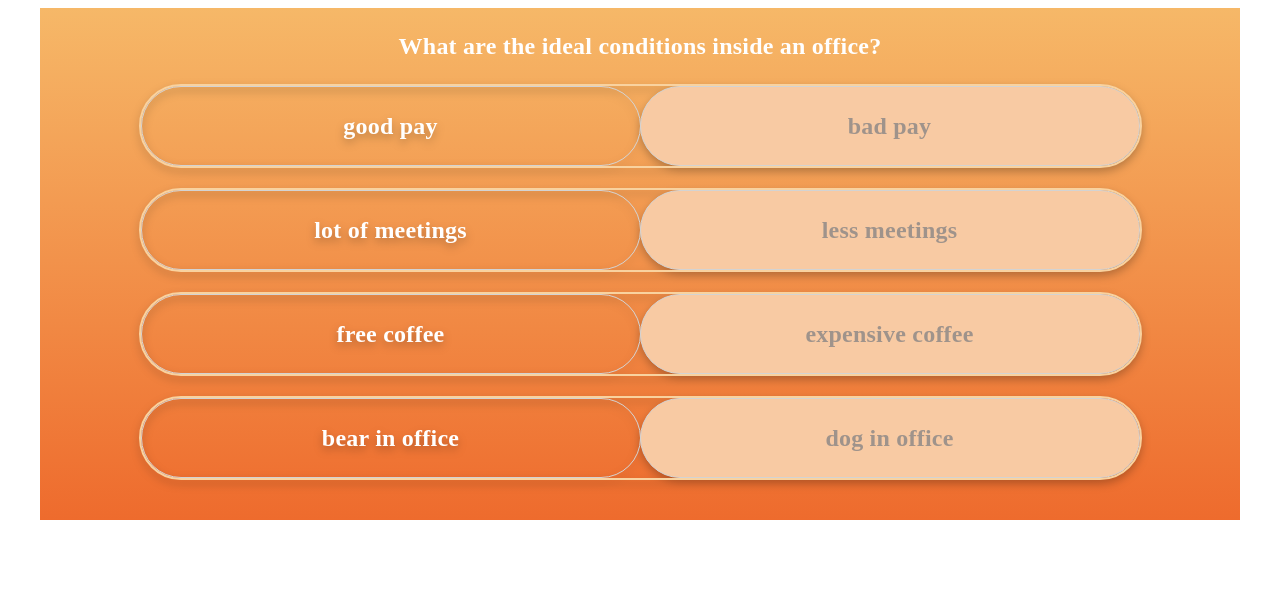
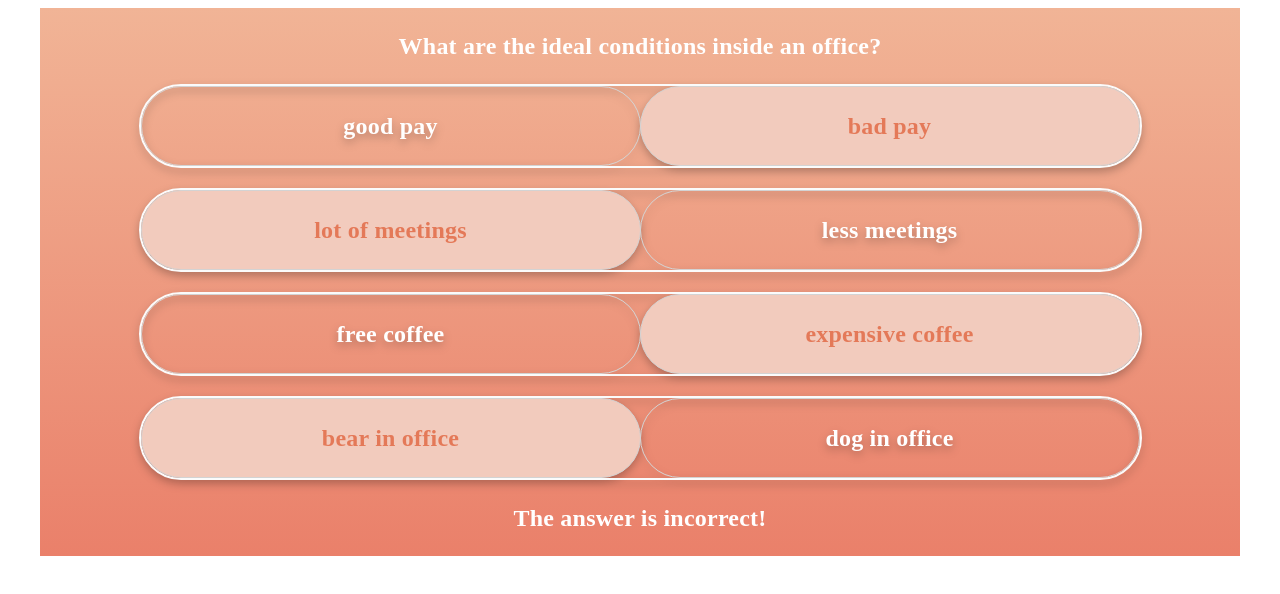
Before and after one commit to imevanc/toggle-button, a React (Create React App) app: page / in a window 1280 px wide. Shown: the top 594 px of the page. Built offline with nearby package versions, Linux system fonts and the light colour scheme.

Commit message:
completed the traffic light functionality - pending to lock

```diff
--- a/src/Components/CustomToggleButton.js
+++ b/src/Components/CustomToggleButton.js
@@ -4,11 +4,10 @@ import ToggleButton from "@mui/material/ToggleButton";
 import ToggleButtonGroup from "@mui/material/ToggleButtonGroup";
 import useMediaQuery from "@mui/material/useMediaQuery";
 import Typography from "@mui/material/Typography";
-import { ThemeContext } from "../Context/ThemeContext";
 
 const CustomToggleButton = (props) => {
   const matches = useMediaQuery("(min-width:900px)");
-  const [option, setOption] = React.useState("option2");
+  const [option, setOption] = React.useState(props.userSolutions[props.idx]);
 
   const handleOption = (_, newOption) => {
     if (newOption !== null) {
--- a/src/Components/QAndAWidget.js
+++ b/src/Components/QAndAWidget.js
@@ -8,47 +8,40 @@ import CustomToggleButton from "./CustomToggleButton";
 const QAndAWidget = (props) => {
   const ourTheme = React.useContext(ThemeContext);
   const [widgetColor, setWidgetColor] = React.useState(ourTheme.ourTheme.amber);
-  console.log(widgetColor);
+  const [solutionMessage, setSolutionMessage] = React.useState(
+    "The answer is incorrect"
+  );
 
-  const [solutionMessage, setSolutionMessage] = React.useState("");
-  // TODO: work on the code below
-  // const [userSolutions, setUserSolutions] = React.useState(
-  //   props.questionsAndAnswers.solutions.map((option) => {
-  //     if (option === "option1") {
-  //       return "option2";
-  //     } else {
-  //       return "option1";
-  //     }
-  //   })
-  // );
-  const [userSolutions, setUserSolutions] = React.useState([
-    "option2",
-    "option2",
-    "option2",
-    "option2",
-  ]);
-  const correctSolutions = props.questionsAndAnswers.solutions.filter(
-    (option, idx) => option === userSolutions[idx]
-  ).length;
+  const [userSolutions, setUserSolutions] = React.useState(
+    props.questionsAndAnswers.solutions.map((option) => {
+      if (option === "option1") {
+        return "option2";
+      } else {
+        return "option1";
+      }
+    })
+  );
 
-  if (correctSolutions === props.questionsAndAnswers.solutions.length) {
-    // console.log("success");
-    // setWidgetColor(ourTheme.ourTheme.green.main);
-    // setSolutionMessage("The answer is correct!");
-  } //else if (
-  //   correctSolutions >=
-  //   props.questionsAndAnswers.solutions.length * 0.5
-  // ) {
-  //   setWidgetColor(() => {
-  //     setWidgetColor(ourTheme.ourTheme.amber.main);
-  //   });
-  //   // setSolutionMessage("The answer is incorrect!");
-  // } else {
-  //   setWidgetColor(() => {
-  //     setWidgetColor(ourTheme.ourTheme.red.main);
-  //   });
-  //   // setSolutionMessage("The answer is incorrect!");
-  // }
+  React.useEffect(() => {
+    const correctSolutions = props.questionsAndAnswers.solutions.filter(
+      (option, idx) => option === userSolutions[idx]
+    ).length;
+
+    if (correctSolutions === props.questionsAndAnswers.solutions.length) {
+      setWidgetColor(ourTheme.ourTheme.green);
+      setSolutionMessage("The answer is correct!");
+    } else if (
+      correctSolutions >=
+      props.questionsAndAnswers.solutions.length * 0.5
+    ) {
+      setWidgetColor(ourTheme.ourTheme.amber);
+      setSolutionMessage("The answer is incorrect!");
+    } else {
+      setWidgetColor(ourTheme.ourTheme.red);
+      setSolutionMessage("The answer is incorrect!");
+    }
+  }, [userSolutions]);
+
   return (
     <Container
       sx={{
```
